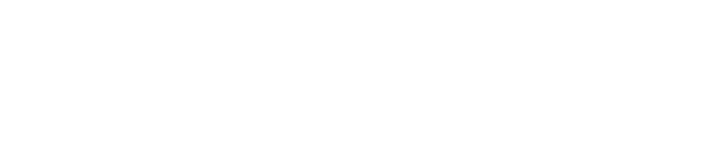
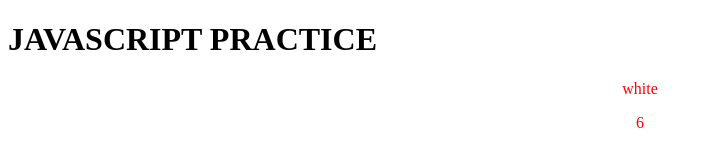
Before and after one commit to Giwa15/learning-git, a plain HTML site: page index.html in a window 1280 px wide. Shown: the whole page, without its empty margins (0-711 px from the left). Drawn offline with Linux system fonts and the light colour scheme.

Commit message:
I added an example of an object

```diff
--- a/index.html
+++ b/index.html
@@ -9,5 +9,20 @@
 </style>
 <body>
 
+  <h1> JAVASCRIPT PRACTICE</h1>
+  <p class="object" id="case1">
+  <p class="object" id="case2">
+  <script>
+     var car = {
+       brand: "Toyota" , colour: "white",  engine : "300rty"
+     };
+
+     var x = car.colour;
+     var y = car.brand.length;
+
+     document.getElementById("case1").innerHTML = x;
+     document.getElementById("case2").innerHTML = y;
+
+  </script>
 </body>
 </html>
```
